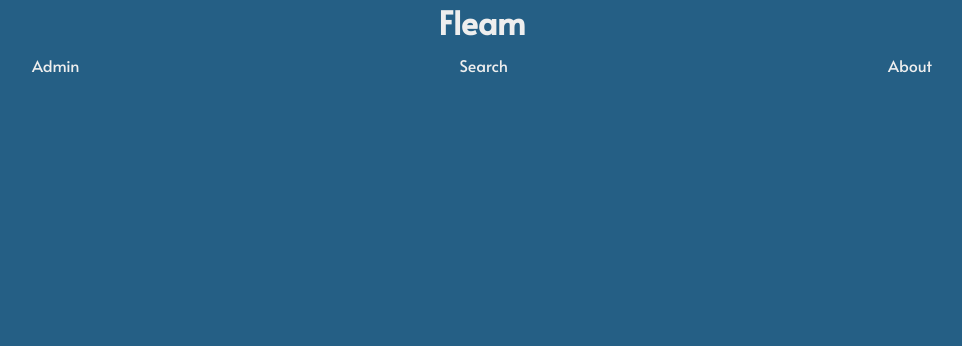
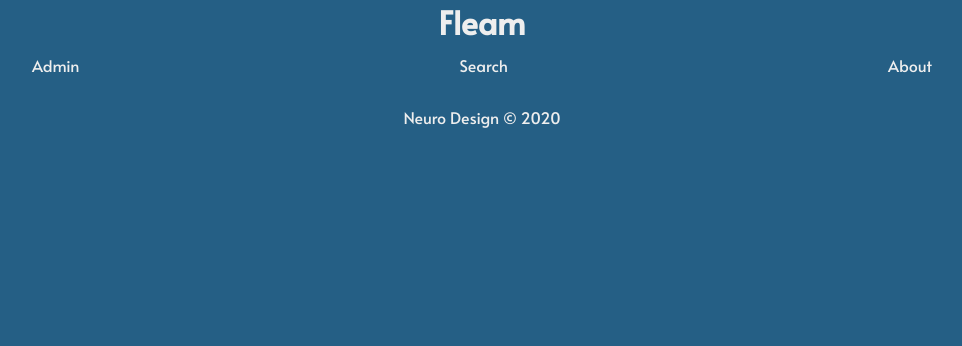
Before and after one commit to Pneuro/fleam-updated, a Flask app: template main/templates/base.html in a window 1280 px wide. Shown: the top 346 px of the page, without its empty margins (158-1120 px from the left). Run offline with Flask 2, Linux system fonts and the light colour scheme; the template is opened without the code that fills it, so the values that code supplies are empty.

Commit message:
updated requirements.txt

```diff
--- a/main/static/style.css
+++ b/main/static/style.css
@@ -88,3 +88,9 @@ body {
     list-style: none;
     border: none;
 }
+
+footer {
+    text-align: center;
+    color: var(--text);
+    padding: 20px;
+}
--- a/main/templates/base.html
+++ b/main/templates/base.html
@@ -24,5 +24,8 @@
 </nav>
     {% block content %}
     {% endblock %}
+    <footer>
+        <p>Neuro Design &copy 2020</p>
+    </footer>
 </body>
 </html>
--- a/requirements.txt
+++ b/requirements.txt
@@ -12,6 +12,7 @@ cssselect==1.1.0
 Flask==1.1.2
 Flask-Login==0.5.0
 Flask-Mail==0.9.1
+Flask-Migrate==2.5.3
 Flask-OAuthlib==0.9.5
 Flask-SQLAlchemy==2.4.4
 Flask-WTF==0.14.3
--- a/runtime.txt
+++ b/runtime.txt
@@ -1 +1 @@
-python-3.8.1
+python-3.8.5
```
